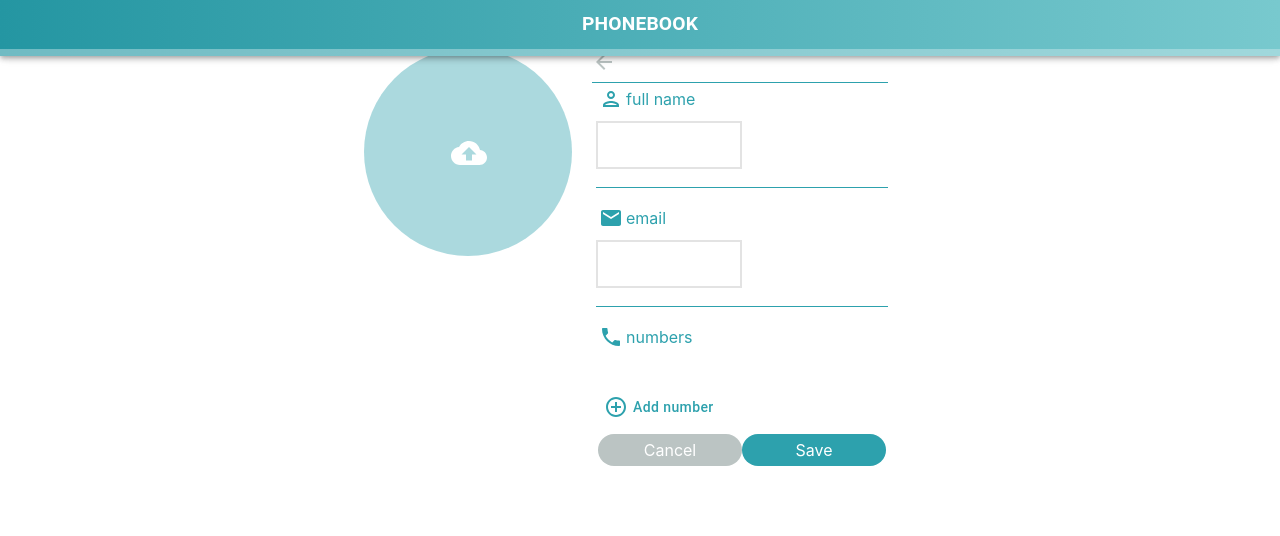
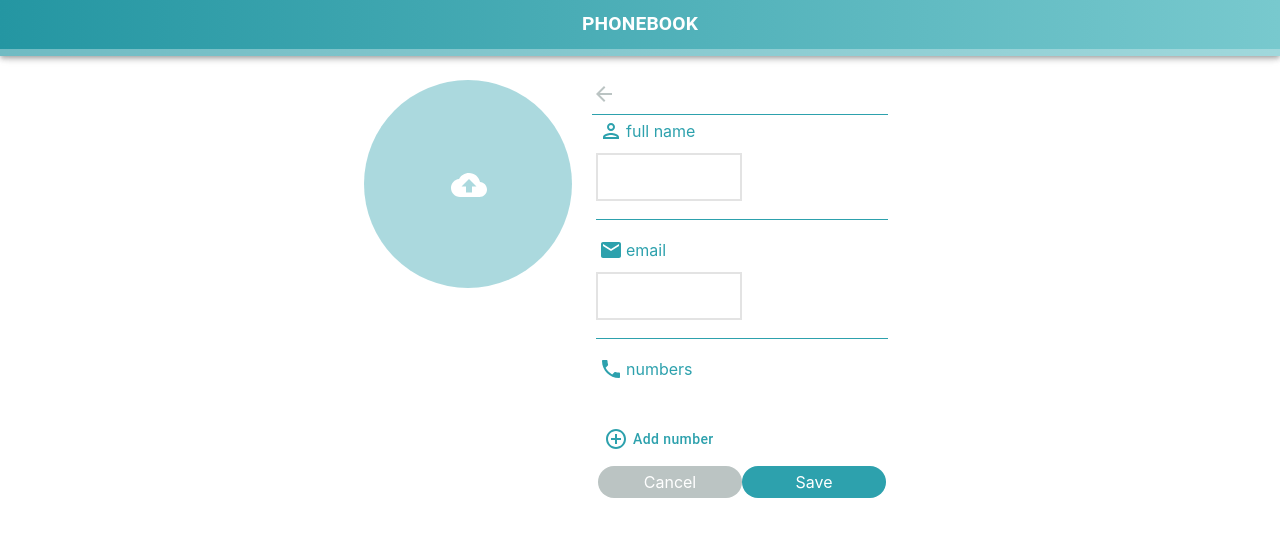
Before and after one commit to mladenkn/react-next-phonebook, a React (Vite) app: page /contact/create in a window 1280 px wide. Shown: the top 536 px of the page. Built offline with nearby package versions, Linux system fonts and the light colour scheme.

Commit message:
tw-fix +

```diff
--- a/src/phonebook/contact/contact-edit.tsx
+++ b/src/phonebook/contact/contact-edit.tsx
@@ -9,12 +9,13 @@ import { SwapableAvatar } from "../swapable-avatar"
 import { cn } from "../../utils"
 
 type Props = {
+  className?: string
   contact?: Contact
   onSave: (c: Contact) => void
   onDelete?: () => void
 }
 
-const ContactEditPage = ({ contact, onSave, onDelete }: Props) => {
+const ContactEditPage = ({ className, contact, onSave, onDelete }: Props) => {
   const backAction = <GoBackAction />
 
   const onlyXs = useMediaQuery("(max-width:599px)")
@@ -74,7 +75,7 @@ const ContactEditPage = ({ contact, onSave, onDelete }: Props) => {
 
   if (downSm) {
     return (
-      <div className="flex justify-center">
+      <div className={cn("flex justify-center", className)}>
         <div className={cn(ContactPageBaseStylesXs.root, "w-full max-w-lg")}>
           <div className={ContactPageBaseStylesXs.toolbar}>
             {backAction}
@@ -92,7 +93,7 @@ const ContactEditPage = ({ contact, onSave, onDelete }: Props) => {
     )
   }
   return (
-    <div className={ContactPageBaseStylesMd.root}>
+    <div className={cn(ContactPageBaseStylesMd.root, className)}>
       {avatar}
       <div className={cn(ContactPageBaseStylesMd.right)}>
         <div className={cn(ContactPageBaseStylesMd.heading, "justify-between")}>
--- a/src/phonebook/pages.tsx
+++ b/src/phonebook/pages.tsx
@@ -60,7 +60,10 @@ const ContactCreatePage = () => {
         <AppBar>
           <Toolbar />
         </AppBar>
-        <ContactEdit onSave={c => contactService.save(c).then(() => navigate(-1))} />
+        <ContactEdit
+          className="mt-20"
+          onSave={c => contactService.save(c).then(() => navigate(-1))}
+        />
       </Container>
     </GoBackContextProvider>
   )
@@ -79,7 +82,12 @@ const ContactEditPage = () => {
             <AppBar>
               <Toolbar />
             </AppBar>
-            <ContactEdit contact={ops.contact!} onSave={ops.save} onDelete={ops.delete} />
+            <ContactEdit
+              className="mt-20"
+              contact={ops.contact!}
+              onSave={ops.save}
+              onDelete={ops.delete}
+            />
           </Container>
         ) : null // doesn't make sense to handle this since there is no real fetching}
       }
```
